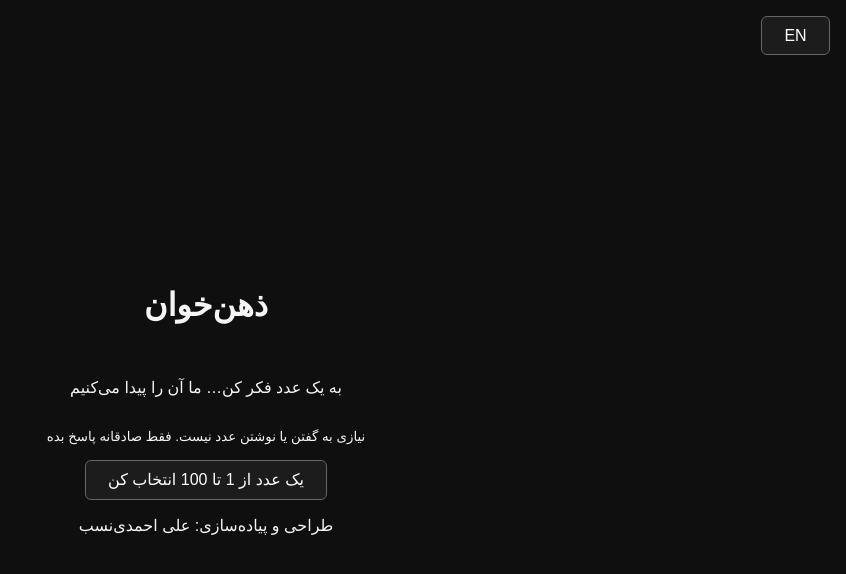
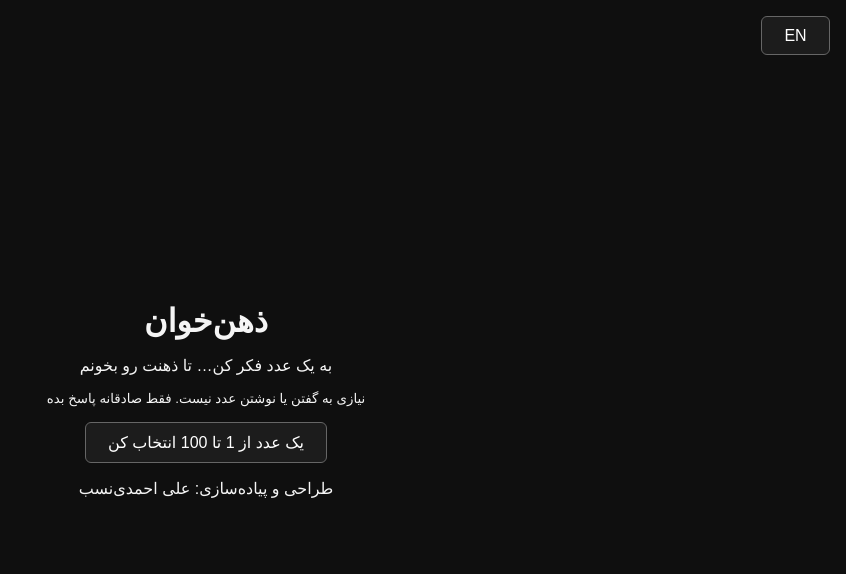
Before and after one commit to ali1898/oracle-ritual, an Angular app: page / in a window 1280 px wide. Shown: the top 574 px of the page, without its empty margins (434-1280 px from the left). Built offline with nearby package versions, Linux system fonts and the light colour scheme.

Commit message:
update texts of site and simple css reset on styles.scss

```diff
--- a/src/app/core/constants/texts.ts
+++ b/src/app/core/constants/texts.ts
@@ -1,7 +1,7 @@
 export const TEXTS = {
   fa: {
     title: 'ذهن‌خوان',
-    subtitle: 'به یک عدد فکر کن… ما آن را پیدا می‌کنیم',
+    subtitle: 'به یک عدد فکر کن… تا ذهنت رو بخونم',
     guide: 'نیازی به گفتن یا نوشتن عدد نیست. فقط صادقانه پاسخ بده',
     selectANumber: 'یک عدد از 1 تا 100 انتخاب کن',
     hint: 'آیا عددی که در ذهن داری، در این کارت وجود دارد؟',
--- a/src/styles.scss
+++ b/src/styles.scss
@@ -1,11 +1,15 @@
 /* You can add global styles to this file, and also import other style files */
 /* Reset ساده */
 * {
+  margin: 0;
+  padding: 0;
   box-sizing: border-box;
 }
 
+html,
 body {
-  margin: 0;
+  height: 100%;
+  font-family: Arial, Helvetica, sans-serif;
   font-family: Arial, Helvetica, sans-serif;
   background-color: #0f0f0f;
   color: #f5f5f5;
```
